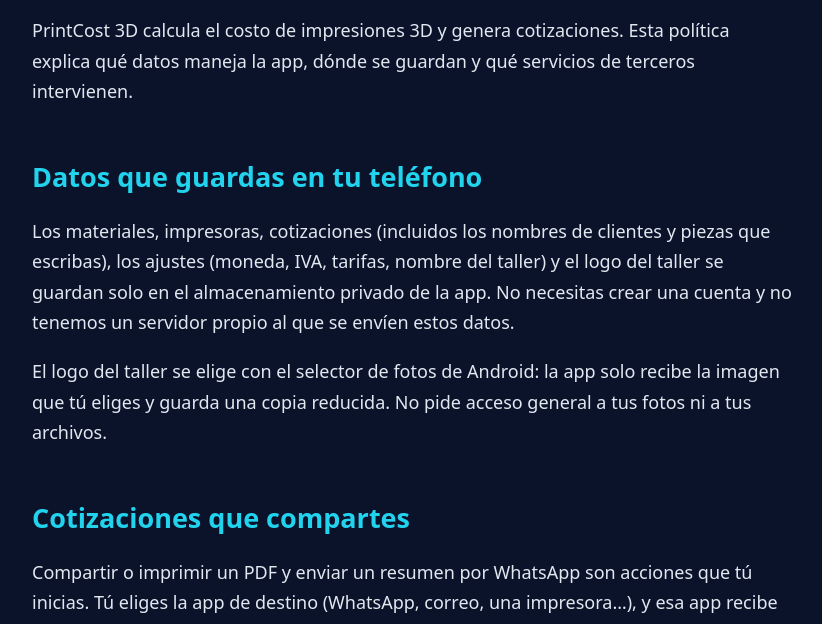
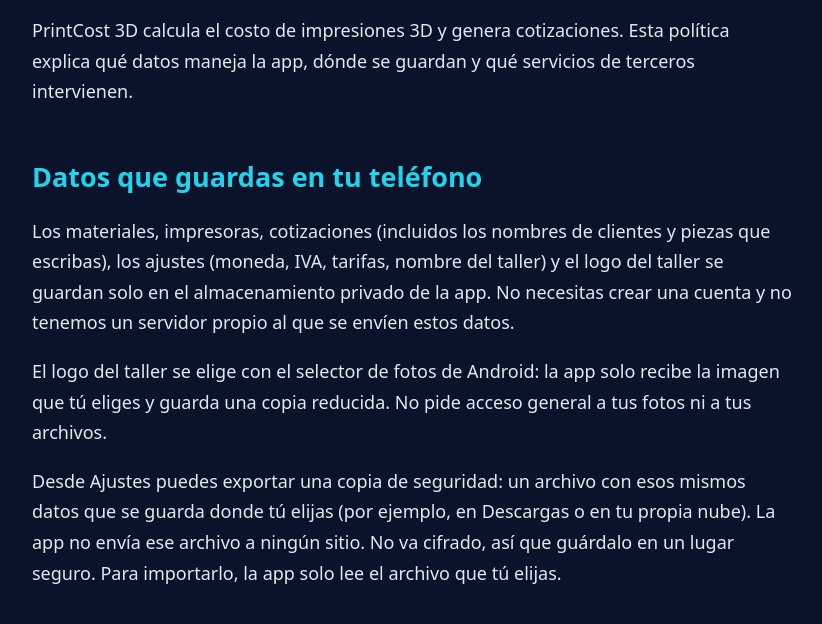
Before and after one commit to sergiorebolledo/sergiorebolledo.github.io, a plain HTML site: page printcost-3d/privacy/index.html in a window 1280 px wide. Shown: the part 161-785 px from the top of the page, without its empty margins (228-1050 px from the left). Drawn offline with Linux system fonts and the light colour scheme.

Commit message:
Política de privacidad de PrintCost 3D: copia de seguridad (0.2.0)
Co-Authored-By: Claude Fable 5.2 <noreply@anthropic.com>

```diff
--- a/printcost-3d/privacy/index.html
+++ b/printcost-3d/privacy/index.html
@@ -29,6 +29,9 @@ dónde se guardan y qué servicios de terceros intervienen.</p>
 No necesitas crear una cuenta y no tenemos un servidor propio al que se envíen estos datos.</p>
 <p>El logo del taller se elige con el selector de fotos de Android: la app solo recibe la imagen que tú eliges y guarda
 una copia reducida. No pide acceso general a tus fotos ni a tus archivos.</p>
+<p>Desde Ajustes puedes exportar una copia de seguridad: un archivo con esos mismos datos que se guarda donde tú elijas
+(por ejemplo, en Descargas o en tu propia nube). La app no envía ese archivo a ningún sitio. No va cifrado, así que
+guárdalo en un lugar seguro. Para importarlo, la app solo lee el archivo que tú elijas.</p>
 </section>
 
 <section>
```
